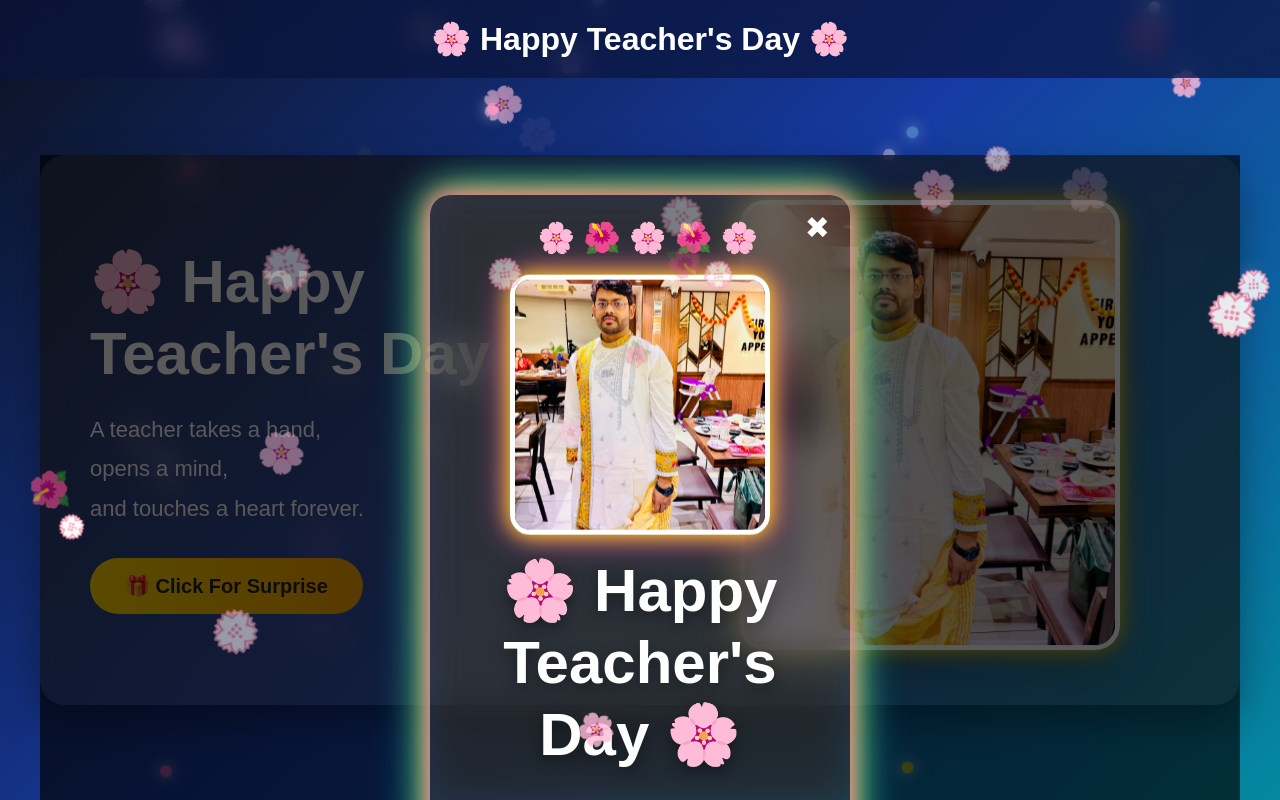
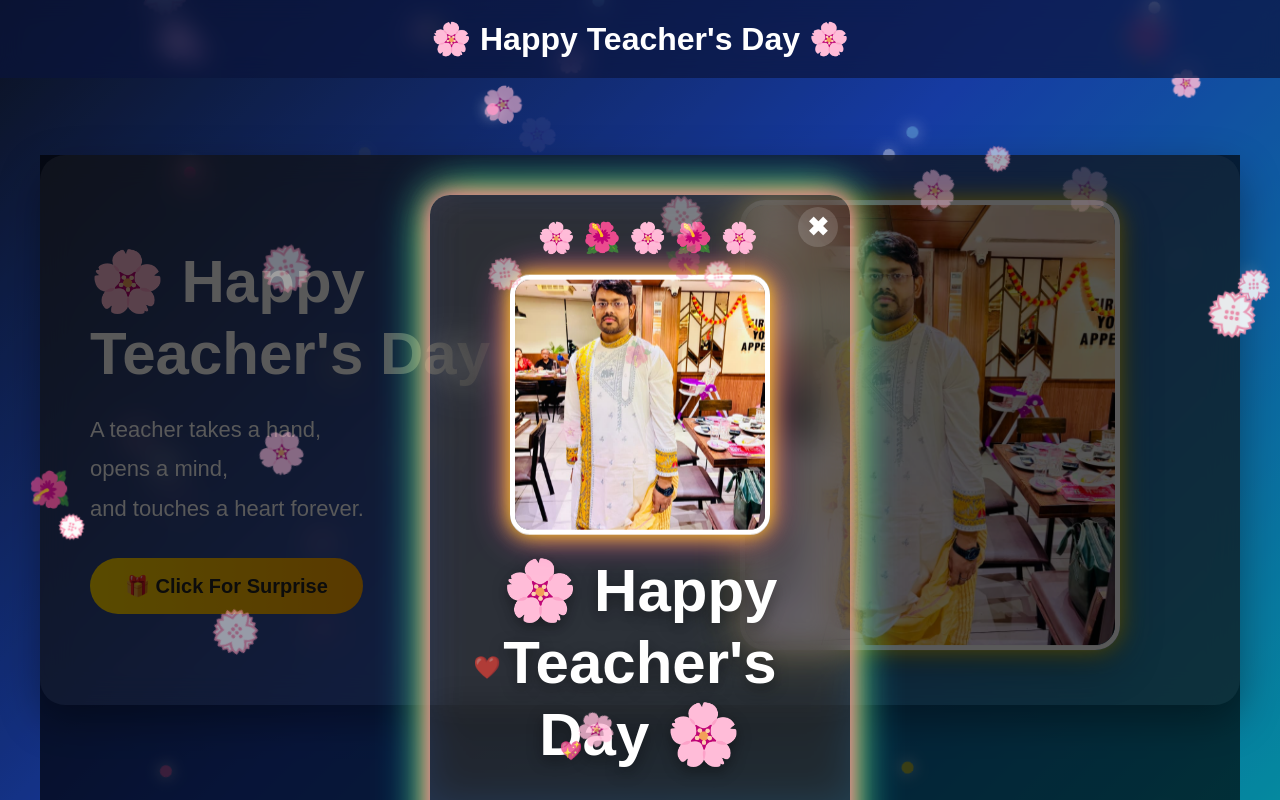
Before and after one commit to ssamratd571/TeachersDay, a React (Vite) app in the folder client/: page / in a window 1280 px wide. Both pictures are taken after a click on the button "🎁 Click For Surprise". Built offline with nearby package versions, Linux system fonts and the light colour scheme.

Commit message:
Fix package.json

```diff
--- a/client/src/components/Surprise.jsx
+++ b/client/src/components/Surprise.jsx
@@ -6,18 +6,26 @@ export default function Surprise() {
 
   return (
     <>
-      <button className="surprise-btn" onClick={() => setShow(true)}>
+      <button
+        className="surprise-btn"
+        onClick={() => setShow(true)}
+      >
         🎁 Click For Surprise
       </button>
 
       {show && (
-        <div className="popup">
-
-          <div className="popup-card">
-
+        <div
+          className="popup"
+          onClick={() => setShow(false)}
+        >
+          <div
+            className="popup-card"
+            onClick={(e) => e.stopPropagation()}
+          >
             <button
               className="close"
               onClick={() => setShow(false)}
+              aria-label="Close popup"
             >
               ✖
             </button>
@@ -38,18 +46,28 @@ export default function Surprise() {
               Dear Teacher,
               <br /><br />
               Thank you for inspiring us every day.
-              Your kindness, patience and guidance
+              Your kindness, patience, and guidance
               have made us better people.
               <br /><br />
-              ❤️ We are proud to be your students ❤️
+              ❤️ We are proud to be your students. ❤️
             </p>
 
             <div className="hearts">
               ❤️ 💖 💕 💗 💝
             </div>
 
+            <div className="floating-hearts">
+              <span>❤️</span>
+              <span>💖</span>
+              <span>💕</span>
+              <span>💗</span>
+              <span>💝</span>
+            </div>
+
+            <div className="stars">
+              ✨ ⭐ ✨ ⭐ ✨
+            </div>
           </div>
-
         </div>
       )}
     </>
--- a/client/src/styles/surprise.css
+++ b/client/src/styles/surprise.css
@@ -34,6 +34,7 @@
 
 .popup-card{
     position: relative;
+    overflow:visible;
 
     width: min(90vw, 420px);
 
@@ -57,6 +58,7 @@
 
     animation: popup .5s ease;
 }
+
 @keyframes popup{
 
 0%{
@@ -75,33 +77,44 @@ opacity:1;
    CLOSE BUTTON
 =========================== */
 
+/* ===========================
+   CLOSE BUTTON
+=========================== */
+
 .close{
+    position:absolute;
+    top:12px;
+    right:12px;
 
-position:absolute;
+    width:40px;
+    height:40px;
 
-top:15px;
-right:20px;
+    display:flex;
+    justify-content:center;
+    align-items:center;
 
-font-size:30px;
+    border:none;
+    outline:none;
 
-background:none;
+    border-radius:50%;
 
-border:none;
+    background:rgba(255,255,255,.15);
 
-cursor:pointer;
+    color:#fff;
 
-color:white;
+    font-size:26px;
+    font-weight:bold;
 
-transition:.3s;
+    cursor:pointer;
 
+    z-index:99999;
+
+    transition:all .3s ease;
 }
 
 .close:hover{
-
-transform:rotate(90deg);
-
-color:red;
-
+    background:#ff4d6d;
+    transform:rotate(90deg) scale(1.1);
 }
 
 /* ===========================
```
